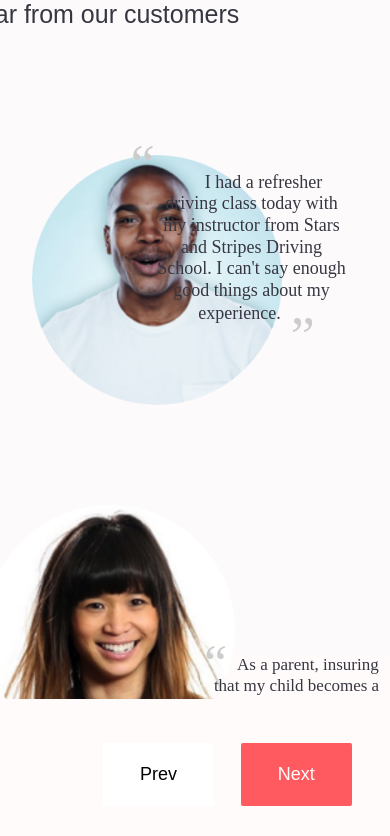
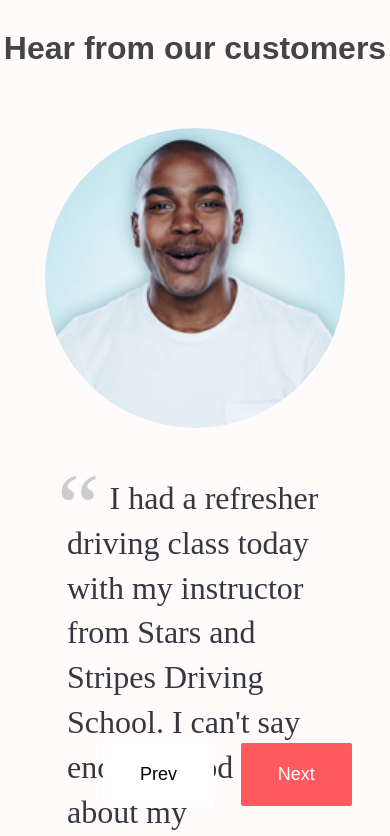
Before and after one commit to ijh5005/starsandstripesdrivingschool, a React (Create React App) app: page /page/review in a window 390 px wide. Shown: the top 836 px of the page. Built offline with nearby package versions, Linux system fonts and the light colour scheme; the HTML template or start-up script is replaced by a standard one; a web font is replaced by a local one.

Commit message:
review page css changes

```diff
--- a/src/components/HomePage/LeftSide/Bottom/index.css
+++ b/src/components/HomePage/LeftSide/Bottom/index.css
@@ -17,7 +17,8 @@
   font-weight: 300;
   margin-top: 1em;
   width: 20em;
-  line-height: 1.4;
+  line-height: 1;
+  margin: 0;
 }
 
 #startBtn {
@@ -72,6 +73,9 @@ a {
   ul {
     padding: 0;
   }
+  .minitext {
+    width: 20em;
+  }
 }
 
 /* Large devices (laptops/desktops, 992px and up) */
--- a/src/components/ReviewPage/Testimonial/index.css
+++ b/src/components/ReviewPage/Testimonial/index.css
@@ -1,47 +1,40 @@
 
-.container {
-  height: 100vh;
+.containerTestomny {
   width: 100vw;
   margin: 0 auto;
   position: relative;
 }
 
+.reviewContainer {
+  display: flex;
+  justify-content: center;
+  align-items: center;
+  flex-wrap: wrap;
+  margin: 4em 0;
+}
+
 .profile {
   height: 300px;
   width: 300px;
-  margin-left: 50px;
-  margin-top: 50px;
-  position: absolute;
-  left: 10%;
 }
 
 .profile2 {
   height: 300px;
   width: 300px;
-    position: absolute;
-    right: 15%;
-    top: 85%;
 }
 
 .quotation {
   width: 458px;
-    height: 192px;
   font-family: PTSerif;
   font-size: 32px;
   font-weight: normal;
   font-style: normal;
   font-stretch: normal;
-    line-height: 1.5;
   letter-spacing: normal;
   text-align: left;
   color: #373742;
-    position: absolute;
-    right: 25%;
-    top: 10%;
   font-size: 30px;
-    margin: 0 auto;
   quotes: "\201C""\201D""\2018""\2019";
-    padding: 10px 20px;
   line-height: 1.4;
 }
 .quotation:before {
@@ -80,21 +73,16 @@ footer {
 
 .review2 {
     width: 458px;
-    height: 192px;
     font-family: PTSerif;
     font-size: 32px;
     font-weight: normal;
     font-style: normal;
     font-stretch: normal;
-    line-height: 1.5;
     letter-spacing: normal;
     text-align: left;
     color: #373742;
-    position: absolute;
-    left: 15%;
-    top: 95%;
-    margin-left: 50px;
 }
+
 .review2:before {
     content: open-quote;
     display: inline;
@@ -140,214 +128,23 @@ footer {
 /* Small devices (portrait tablets and large phones, 600px and up) */
 @media only screen and (max-width: 600px) {
 
-    .container {
-        height: 80vh;
-        width: 100vw;
-        position: relative;
-
-    }
-
-    .profile {
-        height: 140px;
-        width: 140px;
-        position: absolute;
-        top: 0;
-        left:0;
-    }
-
-    .profile2 {
-        height: 150px;
-        width: 150px;
-        position: absolute;
-        top: 400px;
-        left: -48px;
-    }
-
-    .quotation {
-        width: 190px;
-        height: 120px;
-        font-family: PTSerif;
-        padding-top: 20px;
-        font-size: 12px;
-        font-weight: normal;
-        font-style: normal;
-        font-stretch: normal;
-        line-height: 1.5;
-        letter-spacing: normal;
-        text-align: center;
-        color: #373742;
-        position: absolute;
-        left: 29%;
-        bottom: 0;
-        font-size: 17px;
-        quotes: "\201C""\201D""\2018""\2019";
-        padding: 10px 20px;
-        line-height: 1.2;
-    }
-    .review2 {
-        width: 180px;
-        height: 120px;
-        font-family: PTSerif;
-        padding-top: 15px;
-        font-size: 12px;
-        font-weight: normal;
-        font-style: normal;
-        font-stretch: normal;
-        line-height: 1.5;
-        letter-spacing: normal;
-        text-align: center;
-        color: #373742;
-        position: absolute;
-        left: 10%;
-
-        font-size: 17px;
-        quotes: "\201C""\201D""\2018""\2019";
-        padding: 10px 20px;
-        line-height: 1.2;
-    }
-    .review2:before {
-        content: open-quote;
-        display: inline;
-        line-height: 0;
-        right: 10px;
-        position: relative;
-        top: 10px;
-        color: #ccc;
-        font-size: 3em;
-    }
-
-    .review2::after {
-        content: close-quote;
-        display: inline;
-        height: 0;
-        line-height: 0;
-        left: 10px;
-        position: relative;
-        top: 35px;
-        color: #ccc;
-        font-size: 3em;
-    }
-
-    .quoteFooter {
-        margin: 0;
-        text-align: right;
-        font-size: 1em;
-        font-style: italic;
-        position: absolute;
-        right: 10;
-        bottom: 40%;
-    }
-
-    .container {
-        margin-bottom: 150px;
-    }
-
 }
 
 /* Medium devices (landscape tablets, 768px and up) */
 @media only screen and (max-width: 768px) {
-
-    .profile {
-        height: 250px;
-        width: 250px;
-        position: absolute;
-        top: 0;
-        left: -18px;
+  .quotation,
+  .review2 {
+    font-size: 2em;
+    width: 8em;
   }
-    .profile2 {
-        height: 250px;
-        width: 250px;
-        position: absolute;
-        bottom: -140px;
-        left: -15px;
-    }
-
-    .quotation {
-        width: 190px;
-        height: 120px;
-        font-family: PTSerif;
-        padding-top: 20px;
-        font-size: 12px;
-        font-weight: normal;
-        font-style: normal;
-        font-stretch: normal;
-        line-height: 1.5;
-        letter-spacing: normal;
-        text-align: center;
-        color: #373742;
-        position: absolute;
-        left: 35%;
-        bottom: -350px;
-        font-size: 18px;
-        quotes: "\201C""\201D""\2018""\2019";
-        padding: 10px 20px;
-        line-height: 1.2;
-    }
-
-    .quotation:before {
-      content: open-quote;
-      display: inline;
-      height: 0;
-      line-height: 0;
-      left: -50px;
-      position: relative;
-      top: -5px;
-      color: #ccc;
-      font-size: 3em;
-  }
-
-  .review2 {
-    width: 180px;
-    height: 120px;
-    font-family: PTSerif;
-    padding-top: 15px;
-    font-size: 12px;
-    font-weight: normal;
-    font-style: normal;
-    font-stretch: normal;
-    line-height: 1.5;
-    letter-spacing: normal;
-    text-align: center;
-    color: #373742;
-    position: absolute;
-    left: 35%;
-
-    font-size: 17px;
-    quotes: "\201C""\201D""\2018""\2019";
-    padding: 10px 20px;
-    line-height: 1.2;
-}
-.review2:before {
-    content: open-quote;
-    display: inline;
-    line-height: 0;
-    right: 10px;
-    position: relative;
-    top: 10px;
-    color: #ccc;
-    font-size: 3em;
-}
-
-.review2::after {
-    content: close-quote;
-    display: inline;
-    height: 0;
-    line-height: 0;
-    left: 10px;
-    position: relative;
-    top: 35px;
-    color: #ccc;
-    font-size: 3em;
-}
-
-
-
 }
 
 /* Large devices (laptops/desktops, 992px and up) */
 @media only screen and (max-width: 992px) {
+
 }
 
 /* Extra large devices (large laptops and desktops, 1200px and up) */
 @media only screen and (max-width: 1200px) {
+
 }
--- a/src/components/ReviewPage/Testimonial/index.js
+++ b/src/components/ReviewPage/Testimonial/index.js
@@ -2,28 +2,24 @@ import React from 'react'
 import "./index.css";
 
 
-const Testimonial = (props)=>{
-        return(
-            <>
-            <div className="container">
+const Testimonial = (props) => {
+  return(<>
+
+    <div className="reviewContainer">
       <div style={{background:`url(${props.img})`, backgroundRepeat: 'no-repeat', backgroundSize: 'cover'}} className="profile"> </div>
       <blockquote><p class="quotation">
         I had a refresher driving class today with my instructor from Stars and Stripes Driving School.  I can't say enough good things about my experience.</p>
+      </blockquote>
+    </div>
 
-            </blockquote>
-
+    <div className="reviewContainer">
       <div style={{background:`url(${props.img2})`,backgroundRepeat: 'no-repeat', backgroundSize: 'cover'}} className="profile2"> </div>
-            <br/>
       <blockquote><p class="review2">
         As a parent, insuring that my child becomes a defensive, competent driver is extremely important to me.   I am so grateful to have found this driving school!!.</p>
-
       </blockquote>
-
     </div>
 
-
-            </>
-        )
+  </>)
 }
 
 export default Testimonial
--- a/src/components/ReviewPage/index.css
+++ b/src/components/ReviewPage/index.css
@@ -13,8 +13,15 @@
   margin:0 auto;
 }
 
-.container {
-  background-image: linear-gradient(146deg, #f5f7fa, #f4f6f8);
+.containerTestomny {
+  /* background-image: linear-gradient(146deg, #f5f7fa, #f4f6f8); */
+}
+
+.containerTestomny .smallText {
+  margin: 0 auto;
+  width: 100%;
+  text-align: center;
+  margin: 1em;
 }
 
 /***************************/
@@ -22,22 +29,15 @@
 /***************************/
 /* Small devices (portrait tablets and large phones, 600px and up) */
 @media only screen and (max-width: 600px) {
-  .intro{
-    font-size:25px;
-    position:relative;
-    left:-20px;
-  }
 
 }
 
 /* Medium devices (landscape tablets, 768px and up) */
 @media only screen and (max-width: 768px) {
- .intro{
-
-  font-size:25px;
-  position:relative;
-  left:-120px;
- }
+  .reviewTitle {
+    font-size: 2em;
+    margin: 1em 0 !important;
+  }
 }
 
 /* Large devices (laptops/desktops, 992px and up) */
--- a/src/components/ReviewPage/index.js
+++ b/src/components/ReviewPage/index.js
@@ -1,4 +1,4 @@
-import React, { useState } from 'react';
+import React, { useState, useEffect } from 'react';
 import "./index.css";
 import NextBtn from '../NextBtn'
 import PrevBtn from '../PreviousBtn'
@@ -13,21 +13,24 @@ import avatar5 from './avatar5.png'
 
 
 const ReviewPage = () => {
-  return (
-    <>
-    <div className="container">
-     <div className="intro">Hear from our customers</div>
-     <br/>
-     <br/>
-    <Testimonial img={avatar5} img2={avatar3}/>
 
-    <Testimonial img={avatar} img2={avatar4}/>
-    <PrevBtn/>
-    <NextBtn/>
+  useEffect(() => {
+    const bottom = document.getElementsByClassName('hideBeforeFadeInSetup')[0];
+    bottom.classList.remove("hideBeforeFadeIn");
+  }, [])
+
+  return (<>
+    <div className="containerTestomny">
+
+      <p className="smallText hideBeforeFadeIn hideBeforeFadeInSetup reviewTitle">Hear from our customers</p>
+
+      <Testimonial img={avatar5} img2={avatar3}/>
+      <Testimonial img={avatar} img2={avatar4}/>
+      <PrevBtn/>
+      <NextBtn/>
+
    </div>
-
-    </>
-  )
+  </>)
 }
 
 export default ReviewPage;
```
Lines whose indentation alone changed are shown as unchanged.
